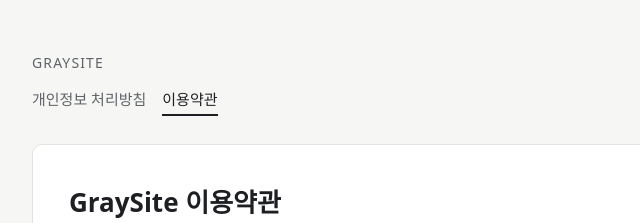
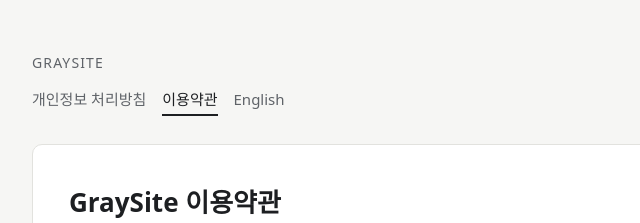
Before and after one commit to timothy1202/graysite-legal, a plain HTML site: page terms/index.html in a window 1280 px wide. Shown: the top 223 px of the page, 248-888 px from the left. Drawn offline with Linux system fonts and the light colour scheme.

Commit message:
Add English link to terms page navigation

```diff
--- a/terms/index.html
+++ b/terms/index.html
@@ -13,6 +13,7 @@
   <nav class="tabs">
     <a href="../privacy/">개인정보 처리방침</a>
     <a href="../terms/" aria-current="page">이용약관</a>
+    <a href="../en/terms/">English</a>
   </nav>
 </header>
 <main>
```
